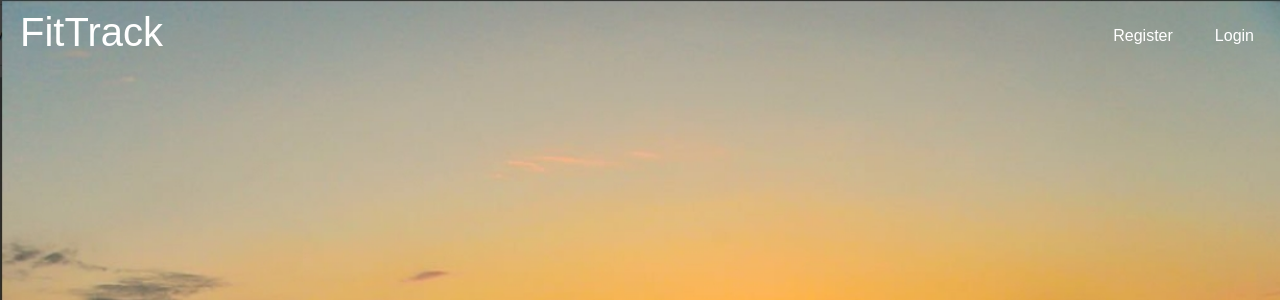
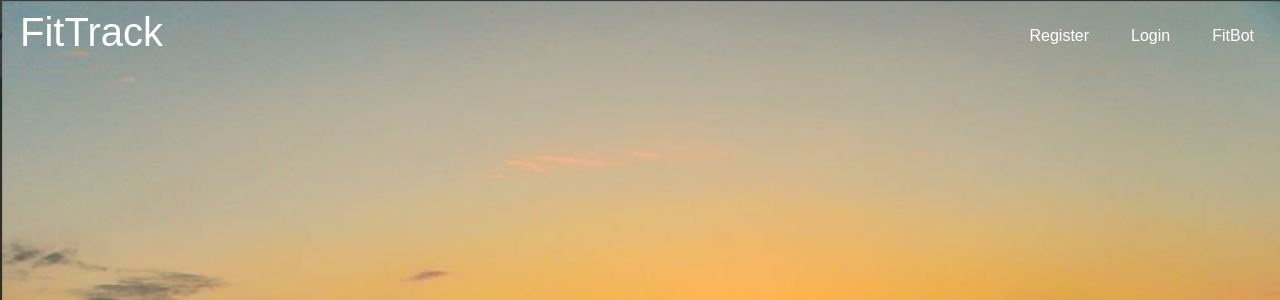
Before and after one commit to Rajkumarm17/fitness-tracker, a Flask app: page / in a window 1280 px wide. Shown: the top 300 px of the page. Run offline with Flask 3, Linux system fonts and the light colour scheme.

Commit message:
bot added

```diff
--- a/app.py
+++ b/app.py
@@ -76,16 +76,6 @@ def dashboard():
                   return 'Username not found'
       else:
             return render_template('dashboard.html', name=session['username'])
-    # name=request.form['username']
-#     if request.method=='POST':
-#          em=request.form.get('email')
-#          un=request.form.get('username')
-#          cp=request.form.get('createpassword')
-#          p=request.form.get('confrimpassword')
-#          db.user.insert_many([{'email':em,'username':un,'createpassword':cp,'confrimpassword':p }])
-#          return render_template('dashboard.html', username=un)
-
-      #   return render_template('login.html')
 
 
 @app.route('/started', methods=['GET','POST'])
@@ -114,38 +104,6 @@ def started():
       return render_template('started.html', name=name)
 
 
-
-# @app.route('/bmi',)
-# def calculate():
-      #   if request.method=='POST':
-      #         we=int(request.form.get('weight'))
-      #         he=int(request.form.get('height'))
-      #         bmi=round(we/((he/100)**2),2)
-      #         db.user.insert_many([{'weight':we,'height':he,'bmi':bmi}])
-      #         if bmi<=18.5:
-      #               res="You are underweight"
-      #         elif 18.5<=bmi<=24.9:
-      #               res="Healthy weight"
-      #         elif 24.9<=bmi<=30.0:
-      #               res="Over weight"
-      #         else:
-      #               res="obesity"
-      #         return render_template('bmi.html',bmi=bmi,resp=res)
-
-      #   return render_template('started.html')
-
-# @app.route('/weightgain')
-# def weightgain():
-#       return render_template("weightgain.html")
-
-
-# @app.route('/weightloss')
-# def weightloss():
-#       if request.method=='POST':
-#             if "name":
-#                   return render_template('weightloss.html')
-
-
 @app.route('/togg')
 def togg():
       name=session['username']
@@ -160,6 +118,9 @@ def about():
 def exer():
       name=session['username']
       return render_template('exer.html', name=name)
+@app.route('/bot')
+def bot():
+      return render_template('bot.html')
 
 
 if __name__ == '__main__':
--- /dev/null
+++ b/templates/bot.html
@@ -0,0 +1 @@
+<iframe src='https://webchat.botframework.com/embed/FitTrac-bot?s=ThVf3mQPBKI.ELda0ZxcBdDW5oXaH1NL4RlQ0dUseKGbyhkGU97mUfk'  style='min-width: 400px; width: 100%; min-height: 500px;'></iframe>
--- a/templates/dashboard.html
+++ b/templates/dashboard.html
@@ -150,6 +150,10 @@
             <li class="nav-item">
                 <a class="nav-link" href="/">Log out</a>
             </li>
+        </li>
+        <li class="nav-item">
+            <a class="nav-link" href="/bot">FitBot</a>
+        </li>
             {% else %}
 
             <li class="nav-item">
@@ -157,6 +161,9 @@
             </li>
             <li class="nav-item">
                 <a class="nav-link" href="/login">Login</a>
+            </li>
+            <li class="nav-item">
+                <a class="nav-link" href="/bot">FitBot</a>
             </li>
 
             {% endif %}
```
